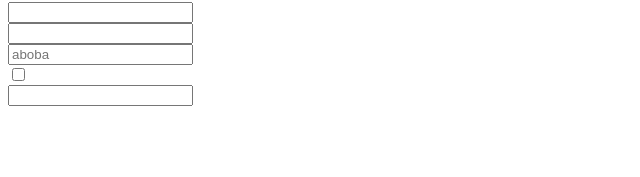
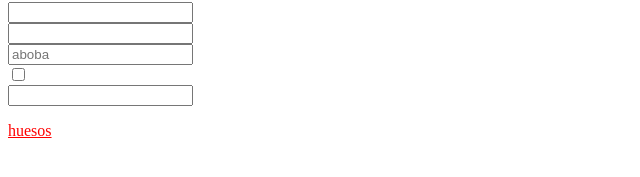
Before and after one commit to dreamland1903/my_first_repo, a plain HTML site: page index.html in a window 1280 px wide. Shown: the part 443-620 px from the top of the page, 0-640 px from the left. Drawn offline with Linux system fonts and the light colour scheme.

Commit message:
inline text styles

```diff
--- a/index.html
+++ b/index.html
@@ -44,7 +44,7 @@
 <input type="url">
 <input type="week"> -->
 
-
+<p style="color: red; font-weight: lighter; text-decoration: underline;">huesos</p>
 
 </body>
 </html>
```
